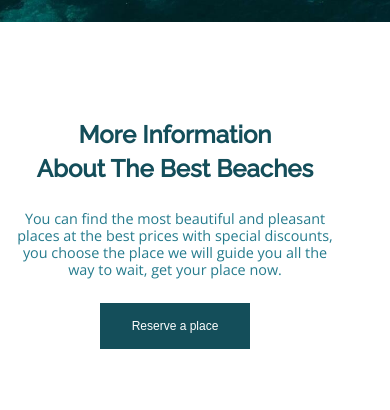
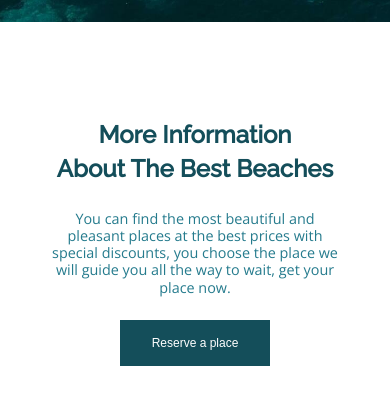
Before and after one commit to zinphtet/TravelWebDesign, a website: page index.html in a window 390 px wide. Shown: the part 648-1058 px from the top of the page. Drawn offline with nearby package versions, Linux system fonts and the light colour scheme.

Commit message:
polishing

```diff
--- a/assets/scss/main.scss
+++ b/assets/scss/main.scss
@@ -276,8 +276,21 @@ body{
   @media screen and (max-width : 46.87rem){
     flex-direction: column;
     .about_info{
-        text-align: center;
+        // text-align: center;
+
         margin-bottom: 5rem;
+       text-align: center;
+
+        .section_title{
+
+            text-align: center;
+        }
+        .para{
+
+            text-align: center;
+            padding-left: 5rem;
+        }
+
     }
    }
   &>div{
@@ -285,7 +298,10 @@ body{
       flex: 1;
   }
   .about_info{
-      padding-right: 5rem;
+
+        .para{
+            padding-right: 5rem;
+        }
       &>*{
           margin-bottom: 3rem;
       }
--- a/index.html
+++ b/index.html
@@ -77,15 +77,15 @@
 		</section>
 		<section id="about" class="container">
 			<div class="about_info" data-aos="fade-right">
-				<p class="section_title">
+				<div class="section_title">
 					More Information <br />
 					About The Best Beaches
-				</p>
-				<p class="para">
+				</div>
+				<div class="para">
 					You can find the most beautiful and pleasant places at the best prices
 					with special discounts, you choose the place we will guide you all the
 					way to wait, get your place now.
-				</p>
+				</div>
 				<button class="btn_primary">Reserve a place</button>
 			</div>
 			<div class="about_imgs" data-aos="fade-left">
```
Also changed, not shown: assets/css/style.css, 1 other file.
